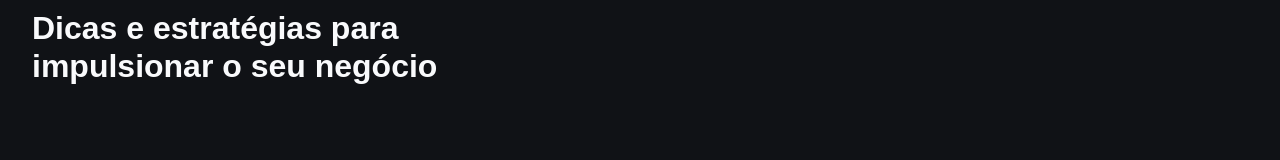
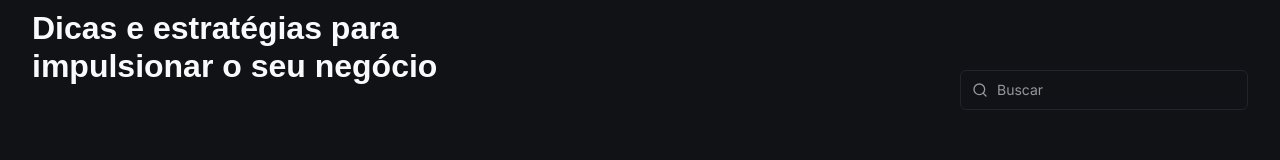
Before and after one commit to PietroKucharski/landing-page-nextjs, a Next.js app: page /blog in a window 1280 px wide. Shown: the part 177-337 px from the top of the page. Built offline with nearby package versions, Linux system fonts and the light colour scheme; a web font is replaced by a local one.

Commit message:
feat: add search component

```diff
--- /dev/null
+++ b/src/components/search/search.tsx
@@ -0,0 +1,66 @@
+import { cn } from "@/lib/utils";
+import { SearchIcon } from "lucide-react";
+import { useRouter } from "next/router";
+import { useCallback, useEffect, useState } from "react";
+
+export const Search = () => {
+  // Forma 1
+  // const router = useRouter();
+  // const q = router.query.q as string;
+  // const [query, setQuery] = useState("");
+
+  // const handleSearch = useCallback(
+  //   (event: React.SubmitEvent<HTMLFormElement>) => {
+  //     event.preventDefault();
+
+  //     if (query.trim()) {
+  //       router.push(`/blog?q=${encodeURIComponent(query)}`);
+  //     }
+  //   },
+  //   [query, router],
+  // );
+
+  // useEffect(() => {
+  //   setQuery(q);
+  // }, [q]);
+
+  const router = useRouter();
+  const query = router.query.q as string;
+
+  const handleSearch = useCallback(
+    (event: React.SubmitEvent<HTMLFormElement>) => {
+      event.preventDefault();
+
+      if (query.trim()) {
+        router.push(`/blog?q=${encodeURIComponent(query)}`);
+      }
+    },
+    [query, router],
+  );
+
+  const handleQueryChange = (event: React.ChangeEvent<HTMLInputElement>) => {
+    const newQuery = event.target.value;
+
+    router.push(`/blog?q=${encodeURIComponent(newQuery)}`, undefined, {
+      shallow: true,
+      scroll: false,
+    });
+  };
+
+  return (
+    <form onSubmit={handleSearch} className="relative">
+      <SearchIcon
+        className={cn(
+          "text-gray-300 absolute left-3 top-1/2 -translate-y-1/2 h-4 w-4 transition-colors duration-200 group-focus-within:text-blue-300",
+          query ? "text-blue-500" : "",
+        )}
+      />
+      <input
+        type="text"
+        placeholder="Buscar"
+        onChange={handleQueryChange}
+        className="h-10 w-72 bg-transparent border border-gray-400 pl-9 text-gray-100 rounded-md text-body-sm outline-none transition-all duration-200 focus-within:border-blue-300 focus-within:ring-1 focus-within:ring-blue-300 placeholder:text-gray-300 placeholder:text-body-sm"
+      />
+    </form>
+  );
+};
--- a/src/pages/blog/index.tsx
+++ b/src/pages/blog/index.tsx
@@ -1,3 +1,5 @@
+import { Search } from "@/components/search/search";
+
 export default function BlogPage() {
   return (
     <div className="flex flex-col py-24 grow h-full">
@@ -11,6 +13,7 @@ export default function BlogPage() {
               Dicas e estratégias para impulsionar o seu negócio
             </h1>
           </div>
+          <Search />
         </div>
       </header>
     </div>
```
